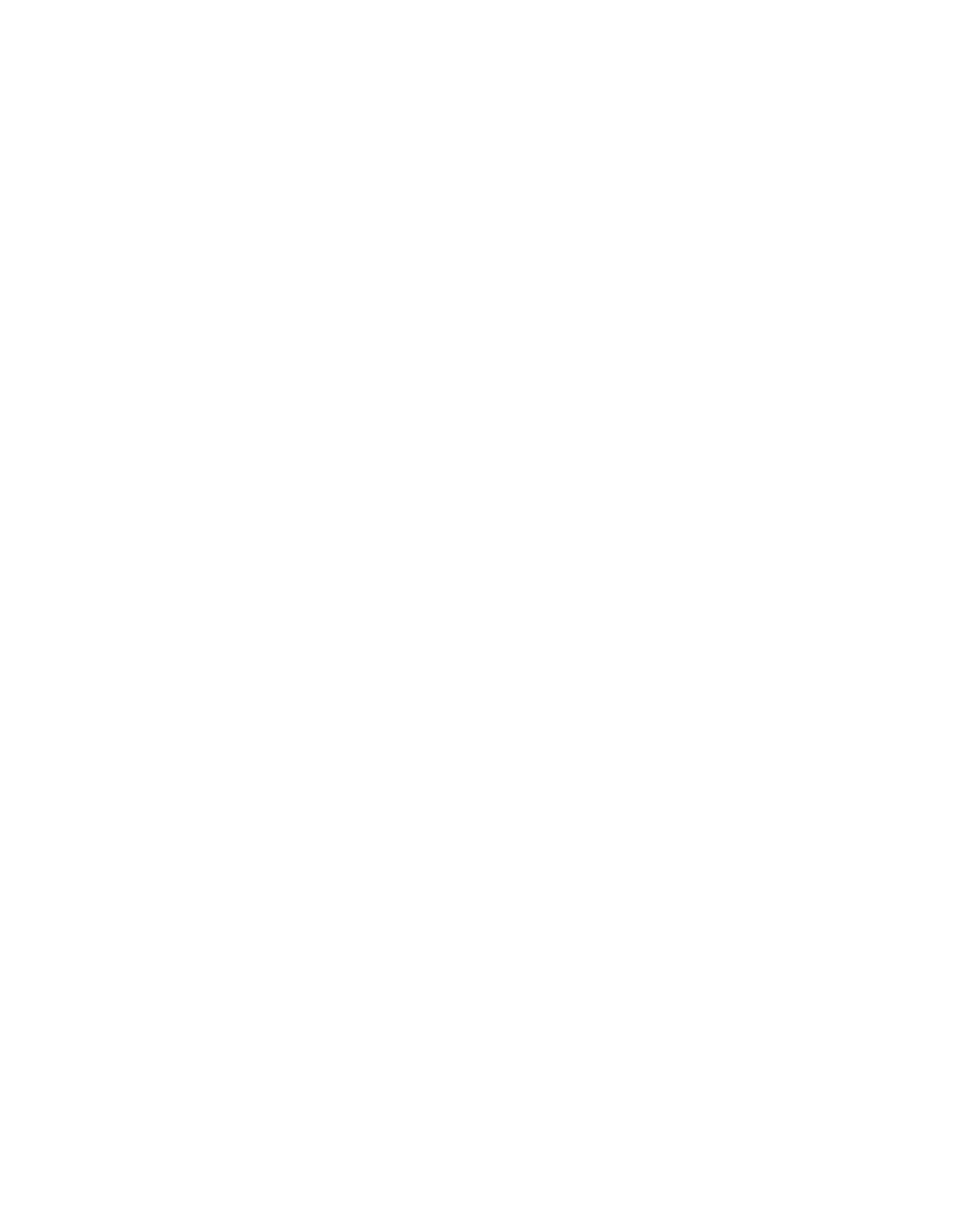
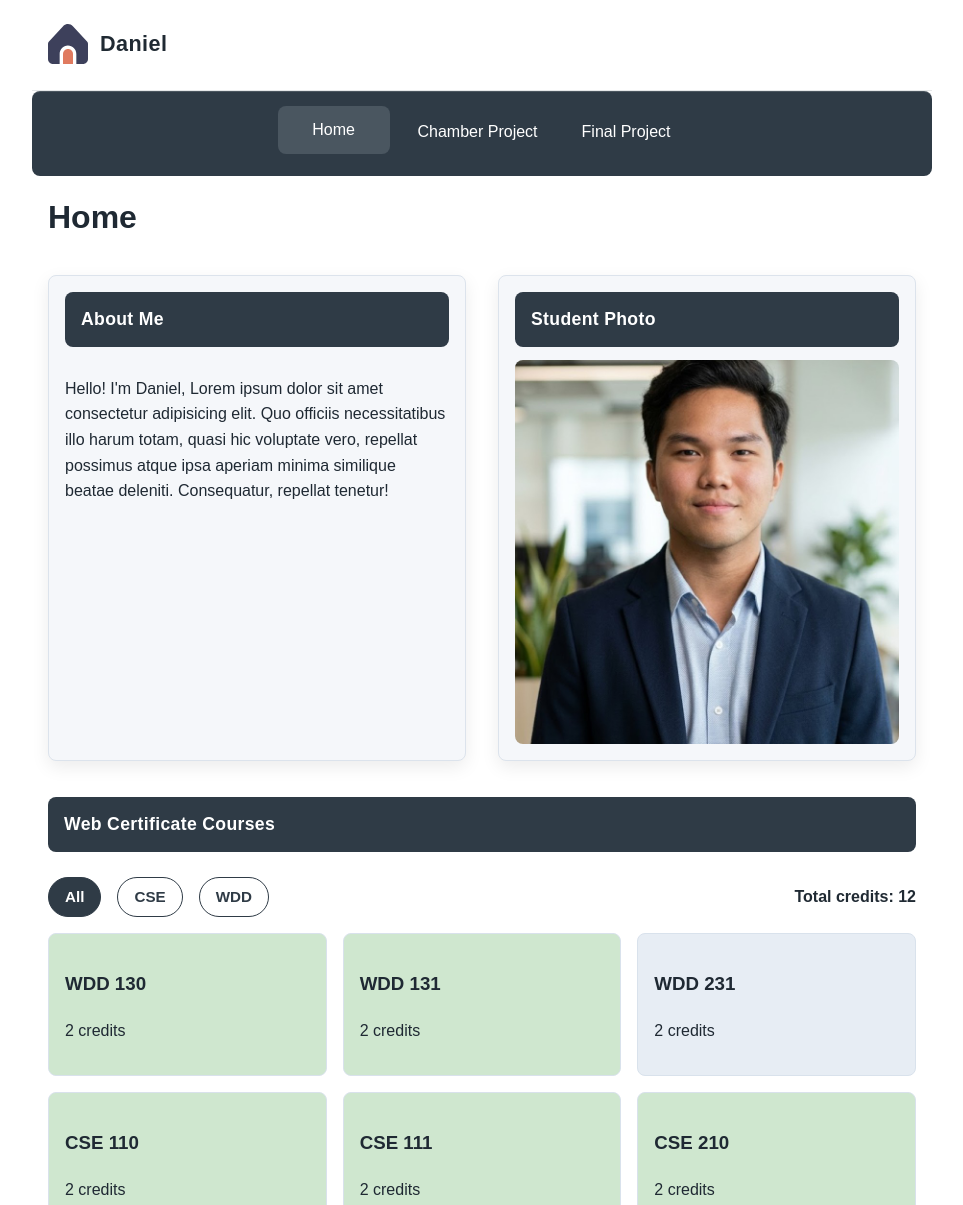
Before and after one commit to dtanglao-tech/wdd231, a plain HTML site: page index.html in a window 1280 px wide. Shown: the top 1205 px of the page, without its empty margins (158-1121 px from the left). Before the commit the page ends 800 px from the top, so only its background shows below. Drawn offline with nearby package versions, Linux system fonts and the light colour scheme.

Commit message:
W01 Assignment: Course Home Page

```diff
--- a/index.html
+++ b/index.html
@@ -3,9 +3,75 @@
 <head>
     <meta charset="UTF-8">
     <meta name="viewport" content="width=device-width, initial-scale=1.0">
-    <title>Document</title>
+    <meta name="description" content="Daniel Tanglao Home page for BYU Pathway WDD231">
+    <title>Home Page</title>
+    <link rel="stylesheet" href="styles/normalize.css">
+    <link rel="stylesheet" href="styles/small.css">
+    <link rel="stylesheet" href="styles/large.css">
+    <script src="scripts/navigation.js" defer></script>
+    <script src="scripts/date.js" defer></script>
+    <script src="scripts/course.js" defer></script>
 </head>
 <body>
+    <header>
+        <div class="header-top">
+            <div class="branding">
+                <img src="images/home.svg" alt="Site Logo" width="1" height="1">
+                <span class="site-name">Daniel</span>
+            </div>
+            <button id="ham-btn" class="hamburger" type="button" aria-label="Toggle navigation" aria-controls="nav-bar" aria-expanded="false"></button>
+        </div>
+        <nav id="nav-bar" class="navigation">
+            <ul>
+                <li><a href="#" class="active">Home</a></li>
+                <li><a href="#">Chamber Project</a></li>
+                <li><a href="#">Final Project</a></li>
+            </ul>
+        </nav>
+    </header>
 
+    <main>
+        <h1>Home</h1>
+        <section class="profile">
+            <div class="card about-card">
+                <h2 class="section-heading">About Me</h2>
+                <p>Hello! I'm Daniel, Lorem ipsum dolor sit amet consectetur adipisicing elit. Quo officiis necessitatibus illo harum totam,
+                    quasi hic voluptate vero, repellat possimus atque ipsa aperiam minima similique beatae deleniti. Consequatur, repellat tenetur!</p>
+            </div>
+            <div class="card photo-card">
+                <h2 class="section-heading">Student Photo</h2>
+                <img src="images/profile.jpg" alt="Photo of Daniel">
+            </div>
+        </section>
+
+        <section class="courses-section">
+            <h2 class="section-heading">Web Certificate Courses</h2>
+            <div class="courses-toolbar">
+                <div class="filters">
+                    <button type="button" data-filter="all" class="active">All</button>
+                    <button type="button" data-filter="CSE">CSE</button>
+                    <button type="button" data-filter="WDD">WDD</button>
+                </div>
+                <p class="credits-summary">Total credits: <span id="credits"></span></p>
+            </div>
+            <div id="course-cards"></div>
+        </section>
+    </main>
+
+    <footer>
+        <div class="social">
+            <a href="https://www.facebook.com/danyelgwaps2" target="_blank" aria-label="Facebook">
+                <img src="images/facebook.svg" alt="Facebook icon">
+            </a>
+            <a href="https://www.linkedin.com/in/danyel181/" target="_blank" aria-label="LinkedIn">
+                <img src="images/linkedin.svg" alt="LinkedIn icon">
+            </a>
+            <a href="https://github.com/dtanglao-tech/wdd231" target="_blank" aria-label="GitHub">
+                <img src="images/github_logo_icon_206752.svg" alt="GitHub icon">
+            </a>
+        </div>
+        <p>© <span id="currentyear"></span> Daniel Tanglao | Philippines.</p>
+        <p id="lastModified"></p>
+    </footer>
 </body>
 </html>
--- /dev/null
+++ b/scripts/course.js
@@ -0,0 +1,45 @@
+const courses = [
+    { code: "WDD 130", type: "WDD", credits: 2, completed: true },
+    { code: "WDD 131", type: "WDD", credits: 2, completed: true },
+    { code: "WDD 231", type: "WDD", credits: 2, completed: false },
+    { code: "CSE 110", type: "CSE", credits: 2, completed: true },
+    { code: "CSE 111", type: "CSE", credits: 2, completed: true },
+    { code: "CSE 210", type: "CSE", credits: 2, completed: true }
+];
+
+const courseContainer = document.getElementById("course-cards");
+const creditDisplay = document.getElementById("credits");
+const filterButtons = document.querySelectorAll(".filters button");
+
+function renderCourses(filter) {
+    if (!courseContainer) {
+        return;
+    }
+
+    courseContainer.innerHTML = "";
+    const filtered = courses.filter((course) => filter === "all" || course.type === filter);
+
+    filtered.forEach((course) => {
+        const card = document.createElement("div");
+        card.className = course.completed ? "course completed" : "course";
+        card.innerHTML = `<h3>${course.code}</h3><p>${course.credits} credits</p>`;
+        courseContainer.appendChild(card);
+    });
+
+    const totalCredits = filtered.reduce((sum, course) => sum + course.credits, 0);
+    if (creditDisplay) {
+        creditDisplay.textContent = totalCredits;
+    }
+
+    filterButtons.forEach((button) => {
+        const isActive = button.dataset.filter === filter;
+        button.classList.toggle("active", isActive);
+        button.setAttribute("aria-pressed", String(isActive));
+    });
+}
+
+filterButtons.forEach((button) => {
+    button.addEventListener("click", () => renderCourses(button.dataset.filter));
+});
+
+renderCourses("all");
--- /dev/null
+++ b/scripts/date.js
@@ -0,0 +1,2 @@
+document.getElementById("currentyear").textContent = new Date().getFullYear();
+document.getElementById("lastModified").textContent = document.lastModified;
--- /dev/null
+++ b/styles/large.css
@@ -0,0 +1,70 @@
+@media (min-width: 768px) {
+    header, main, nav, footer {
+        max-width: 900px;
+        margin: 0 auto;
+        border-radius: .5rem;
+    }
+
+    .hamburger {
+        display: none;
+    }
+
+    .navigation {
+        display: block;
+        width: 100%;
+        background-color: var(--accent-dark);
+    }
+
+    .navigation ul {
+        display: flex;
+        flex-direction: row;
+        justify-content: center;
+        align-items: center;
+        gap: 0.75rem;
+        max-width: 900px;
+        margin: 0 auto;
+        padding: 1rem 1rem 1.25rem;
+    }
+
+    .navigation li {
+        flex: 0 0 auto;
+    }
+
+    .navigation a {
+        padding: 0.7rem 1rem;
+        min-width: 7rem;
+        text-align: center;
+    }
+
+    .navigation a:hover,
+    .navigation a:focus,
+    .navigation a.active {
+        transform: translateY(-2px);
+    }
+
+    .header-top {
+        padding: 1.25rem 1rem 1.35rem;
+    }
+
+    .profile {
+        grid-template-columns: repeat(2, minmax(0, 1fr));
+        gap: 2rem;
+        align-items: stretch;
+    }
+
+    .courses-toolbar {
+        flex-direction: row;
+        justify-content: space-between;
+        align-items: center;
+        gap: 1rem;
+        flex-wrap: wrap;
+    }
+
+    .filters {
+        gap: 1rem;
+    }
+
+    #course-cards {
+        grid-template-columns: repeat(auto-fit, minmax(220px, 1fr));
+    }
+}
--- /dev/null
+++ b/styles/small.css
@@ -0,0 +1,293 @@
+:root {
+    --accent-dark: #2f3b46;
+    --accent-dark-strong: #202a33;
+    --accent-light: #f5f7fa;
+    --text-dark: #1f2933;
+    --card-border: #dce3ec;
+    --course-bg: #e7edf4;
+    --course-complete-bg: #cfe7cf;
+    --shadow: 0 6px 18px rgba(0, 0, 0, 0.08);
+}
+
+* {
+    box-sizing: border-box;
+    font-family: "Josefin Sans", sans-serif;
+}
+
+body {
+    font-family: 'Roboto', sans-serif;
+    margin: 0;
+    line-height: 1.6;
+    color: var(--text-dark);
+    background-color: #fff;
+    overflow-x: hidden;
+}
+
+img {
+    max-width: 100%;
+    height: auto;
+}
+
+header {
+    width: 100%;
+}
+
+.header-top {
+    display: flex;
+    justify-content: space-between;
+    align-items: center;
+    max-width: 900px;
+    width: 100%;
+    margin: 0 auto;
+    padding: 1rem 1rem 1.15rem;
+    background-color: #fff;
+    color: var(--text-dark);
+    border-bottom: 1px solid rgba(47, 59, 70, 0.12);
+}
+
+.branding {
+    display: flex;
+    align-items: center;
+    gap: 0.75rem;
+    flex-wrap: wrap;
+    padding: 0.25rem 0;
+}
+
+header img {
+    width: 40px;
+    height: auto;
+}
+
+.site-name {
+    font-size: 1.35rem;
+    font-weight: 700;
+    letter-spacing: 0.02em;
+    color: var(--accent-dark-strong);
+}
+
+.hamburger {
+    background: none;
+    border: none;
+    font-size: 2rem;
+    color: var(--accent-dark);
+    cursor: pointer;
+    font-family: Verdana, Geneva, Tahoma, sans-serif;
+    line-height: 1;
+}
+
+.hamburger::after {
+    content: "\2630";
+}
+
+.hamburger.show::after {
+    content: "\00D7";
+}
+
+.navigation {
+    display: none;
+    width: 100%;
+    background-color: var(--accent-dark);
+    border-top: 1px solid rgba(255, 255, 255, 0.14);
+}
+
+.navigation.show {
+    display: block;
+}
+
+.navigation ul {
+    list-style: none;
+    max-width: 900px;
+    margin: 0 auto;
+    padding: 0.85rem 1rem 1rem;
+    display: flex;
+    flex-direction: column;
+    gap: 0.35rem;
+}
+
+.navigation a {
+    display: block;
+    padding: 0.8rem 1rem;
+    color: #fff;
+    text-decoration: none;
+    border-radius: 0.5rem;
+    transition: background-color 0.2s ease, transform 0.2s ease;
+}
+
+.navigation a:hover,
+.navigation a:focus,
+.navigation a.active {
+    background-color: #4a5660;
+    transform: translateX(2px);
+}
+
+main {
+    max-width: 900px;
+    margin: 0 auto;
+    padding: 0 1rem 2rem;
+}
+
+h1 {
+    margin: 1rem 0;
+}
+
+section {
+    padding: 1rem 0 1.25rem;
+}
+
+.card {
+    background-color: var(--accent-light);
+    padding: 1rem;
+    border: 1px solid var(--card-border);
+    border-radius: 8px;
+    box-shadow: var(--shadow);
+    margin-bottom: 1rem;
+}
+
+.profile {
+    display: grid;
+    grid-template-columns: 1fr;
+    gap: 1.25rem;
+}
+
+.profile > .card {
+    display: flex;
+    flex-direction: column;
+    height: 100%;
+    margin-bottom: 0;
+}
+
+.section-heading,
+.card h2 {
+    margin: 0 0 0.8rem;
+    padding: 0.85rem 1rem;
+    background-color: var(--accent-dark);
+    color: #fff;
+    border-radius: 0.5rem;
+    font-size: 1.1rem;
+    font-weight: 600;
+    letter-spacing: 0.02em;
+    display: block;
+}
+
+.photo-card img {
+    border-radius: 8px;
+    display: block;
+    width: 100%;
+    height: 100%;
+    object-fit: cover;
+}
+
+.courses-section {
+    display: flex;
+    flex-direction: column;
+    gap: 0.75rem;
+}
+
+.courses-toolbar {
+    display: flex;
+    flex-direction: column;
+    gap: 0.75rem;
+    margin-bottom: 0.25rem;
+}
+
+.filters {
+    display: flex;
+    flex-wrap: wrap;
+    gap: 0.75rem;
+    margin: 0;
+}
+
+.filters button {
+    --filter-bg: #fff;
+    --filter-text: var(--accent-dark);
+    --filter-border: 1px solid var(--accent-dark);
+    --filter-radius: 999px;
+    --filter-padding: 0.65rem 1rem;
+    --filter-font-size: 0.95rem;
+    --filter-hover-bg: var(--accent-dark);
+    --filter-hover-text: #fff;
+
+    background-color: var(--filter-bg);
+    color: var(--filter-text);
+    border: var(--filter-border);
+    border-radius: var(--filter-radius);
+    padding: var(--filter-padding);
+    font-size: var(--filter-font-size);
+    font-weight: 600;
+    cursor: pointer;
+    transition: background-color 0.2s ease, color 0.2s ease, transform 0.2s ease, box-shadow 0.2s ease, border-color 0.2s ease;
+}
+
+.filters button:hover,
+.filters button:focus {
+    background-color: var(--filter-hover-bg);
+    color: var(--filter-hover-text);
+    border-color: var(--filter-hover-bg);
+    transform: translateY(-2px);
+    box-shadow: 0 4px 10px rgba(0, 0, 0, 0.15);
+}
+
+.filters button.active {
+    background-color: var(--filter-hover-bg);
+    color: var(--filter-hover-text);
+    border-color: var(--filter-hover-bg);
+}
+
+.credits-summary {
+    margin: 0;
+    font-weight: 600;
+    color: var(--accent-dark-strong);
+}
+
+#course-cards {
+    display: grid;
+    grid-template-columns: 1fr;
+    gap: 1rem;
+    width: 100%;
+}
+
+.course {
+    background-color: var(--course-bg);
+    padding: 1rem;
+    border-radius: 8px;
+    border: 1px solid #d9e2ec;
+}
+
+.course.completed {
+    background-color: var(--course-complete-bg);
+}
+
+footer {
+    background-color: var(--accent-dark);
+    color: #fff;
+    padding: 1rem 10px;
+    text-align: center;
+}
+
+.social {
+    display: flex;
+    gap: 1rem;
+    justify-content: center;
+}
+
+.social a {
+    display: flex;
+    justify-content: center;
+    align-items: center;
+    width: 44px;
+    height: 44px;
+    border: #ccc dashed 1px;
+    border-radius: 22px;
+    background-color: #ccc;
+}
+
+.social img {
+    width: 27px;
+    height: 27px;
+    transition: transform 0.2s ease;
+}
+
+.social img:hover,
+.social img:focus {
+    transform: scale(1.3);
+}
```
Also changed, not shown: scripts/navigation.js (added, +12 -0 lines), images/facebook.svg (added), images/github_logo_icon_206752.svg (added), images/home.svg (added), images/linkedin.svg (added), images/profile.jpg (added), styles/normalize.css (added).
